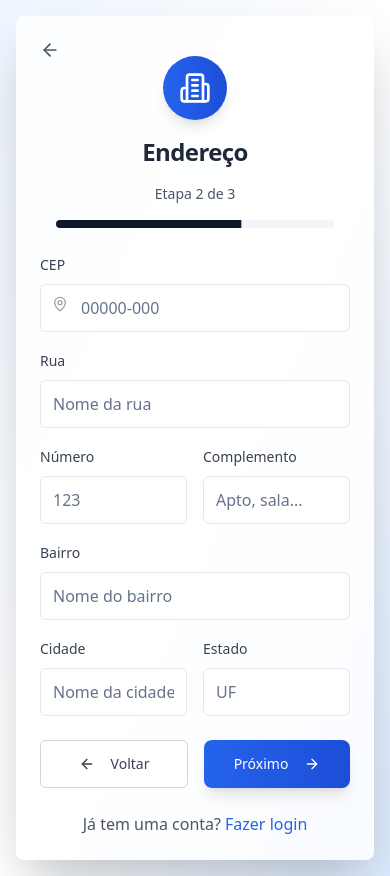
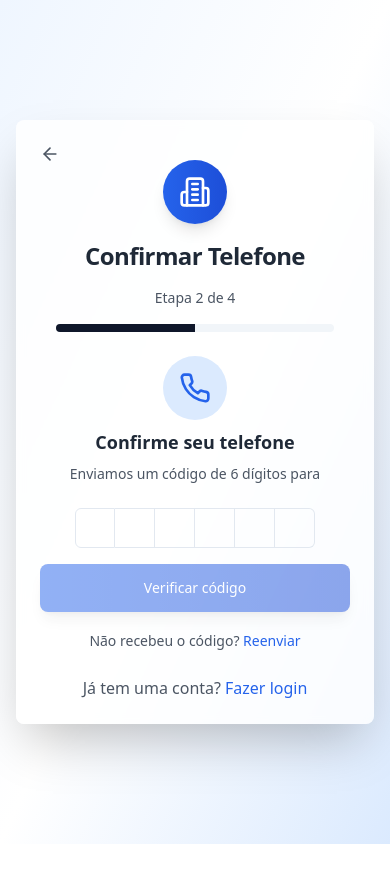
Before and after one commit to OTP-nexus/azul-login-simples-tela, a React (Vite) app: page /register/company in a window 390 px wide. Both pictures are taken after a click on the button "Próximo". After the commit the page ends 844 px from the top, so only its background shows below. Built offline with nearby package versions, Linux system fonts and the light colour scheme.

Commit message:
Add phone confirmation to company registration
Implement phone confirmation step in the company registration form.

```diff
--- a/src/components/CompanyRegistrationForm.tsx
+++ b/src/components/CompanyRegistrationForm.tsx
@@ -1,10 +1,10 @@
-
 import React, { useState } from 'react';
 import { Button } from "@/components/ui/button";
 import { Input } from "@/components/ui/input";
 import { Label } from "@/components/ui/label";
 import { Card, CardContent, CardDescription, CardHeader, CardTitle } from "@/components/ui/card";
 import { Progress } from "@/components/ui/progress";
+import { InputOTP, InputOTPGroup, InputOTPSlot } from "@/components/ui/input-otp";
 import { Eye, EyeOff, Mail, Lock, User, Phone, FileText, Building2, ArrowLeft, ArrowRight, MapPin } from 'lucide-react';
 import { useNavigate } from 'react-router-dom';
 
@@ -20,6 +20,8 @@ const CompanyRegistrationForm = () => {
   const [currentStep, setCurrentStep] = useState(1);
   const [showPassword, setShowPassword] = useState(false);
   const [isLoadingCep, setIsLoadingCep] = useState(false);
+  const [otpValue, setOtpValue] = useState("");
+  const [isVerifyingOtp, setIsVerifyingOtp] = useState(false);
   const [formData, setFormData] = useState({
     companyName: '',
     contactName: '',
@@ -37,7 +39,7 @@ const CompanyRegistrationForm = () => {
     confirmPassword: ''
   });
 
-  const totalSteps = 3;
+  const totalSteps = 4;
   const progressPercentage = (currentStep / totalSteps) * 100;
 
   const handleInputChange = (e: React.ChangeEvent<HTMLInputElement>) => {
@@ -45,6 +47,29 @@ const CompanyRegistrationForm = () => {
       ...formData,
       [e.target.name]: e.target.value
     });
+  };
+
+  const sendOtpCode = async () => {
+    console.log('Enviando código OTP para:', formData.phone);
+    // Aqui você implementaria o envio real do SMS
+    // Por enquanto, apenas simularemos o envio
+  };
+
+  const verifyOtpCode = async () => {
+    if (otpValue.length !== 6) return;
+
+    setIsVerifyingOtp(true);
+    try {
+      console.log('Verificando código OTP:', otpValue);
+      // Aqui você implementaria a verificação real do código
+      // Por enquanto, vamos simular uma verificação (aceita qualquer código de 6 dígitos)
+      await new Promise(resolve => setTimeout(resolve, 1000));
+      handleNextStep();
+    } catch (error) {
+      console.error('Erro ao verificar OTP:', error);
+    } finally {
+      setIsVerifyingOtp(false);
+    }
   };
 
   const fetchAddressByCep = async (cep: string) => {
@@ -84,6 +109,11 @@ const CompanyRegistrationForm = () => {
   };
 
   const handleNextStep = () => {
+    if (currentStep === 1) {
+      // Ao sair da primeira etapa, enviar o código OTP
+      sendOtpCode();
+    }
+
     if (currentStep < totalSteps) {
       setCurrentStep(currentStep + 1);
     }
@@ -104,8 +134,9 @@ const CompanyRegistrationForm = () => {
   const getStepTitle = () => {
     switch (currentStep) {
       case 1: return 'Dados da Empresa';
-      case 2: return 'Endereço';
-      case 3: return 'Acesso';
+      case 2: return 'Confirmar Telefone';
+      case 3: return 'Endereço';
+      case 4: return 'Acesso';
       default: return 'Cadastro';
     }
   };
@@ -210,6 +241,69 @@ const CompanyRegistrationForm = () => {
   );
 
   const renderStep2 = () => (
+    <div className="space-y-6 text-center">
+      <div className="space-y-2">
+        <div className="mx-auto w-16 h-16 bg-blue-100 rounded-full flex items-center justify-center">
+          <Phone className="w-8 h-8 text-blue-600" />
+        </div>
+        <h3 className="text-lg font-semibold text-gray-800">
+          Confirme seu telefone
+        </h3>
+        <p className="text-gray-600 text-sm">
+          Enviamos um código de 6 dígitos para<br />
+          <span className="font-medium">{formData.phone}</span>
+        </p>
+      </div>
+
+      <div className="space-y-4">
+        <div className="flex justify-center">
+          <InputOTP
+            maxLength={6}
+            value={otpValue}
+            onChange={(value) => setOtpValue(value)}
+          >
+            <InputOTPGroup>
+              <InputOTPSlot index={0} />
+              <InputOTPSlot index={1} />
+              <InputOTPSlot index={2} />
+              <InputOTPSlot index={3} />
+              <InputOTPSlot index={4} />
+              <InputOTPSlot index={5} />
+            </InputOTPGroup>
+          </InputOTP>
+        </div>
+
+        <Button
+          type="button"
+          onClick={verifyOtpCode}
+          disabled={otpValue.length !== 6 || isVerifyingOtp}
+          className="w-full h-12 bg-gradient-to-r from-blue-600 to-blue-700 hover:from-blue-700 hover:to-blue-800 text-white font-medium rounded-lg transition-all duration-200 transform hover:scale-[1.02] shadow-lg disabled:opacity-50 disabled:transform-none"
+        >
+          {isVerifyingOtp ? (
+            <div className="flex items-center gap-2">
+              <div className="animate-spin rounded-full h-4 w-4 border-b-2 border-white"></div>
+              Verificando...
+            </div>
+          ) : (
+            'Verificar código'
+          )}
+        </Button>
+
+        <div className="text-center">
+          <span className="text-gray-600 text-sm">Não recebeu o código? </span>
+          <button
+            type="button"
+            onClick={sendOtpCode}
+            className="text-blue-600 hover:text-blue-800 font-medium text-sm transition-colors"
+          >
+            Reenviar
+          </button>
+        </div>
+      </div>
+    </div>
+  );
+
+  const renderStep3 = () => (
     <div className="space-y-4">
       <div className="space-y-2">
         <Label htmlFor="cep" className="text-sm font-medium text-gray-700">
@@ -338,7 +432,7 @@ const CompanyRegistrationForm = () => {
     </div>
   );
 
-  const renderStep3 = () => (
+  const renderStep4 = () => (
     <div className="space-y-4">
       <div className="space-y-2">
         <Label htmlFor="password" className="text-sm font-medium text-gray-700">
@@ -419,7 +513,9 @@ const CompanyRegistrationForm = () => {
               {currentStep === 1 && renderStep1()}
               {currentStep === 2 && renderStep2()}
               {currentStep === 3 && renderStep3()}
+              {currentStep === 4 && renderStep4()}
 
+              {currentStep !== 2 && (
                 <div className="flex justify-between gap-4">
                   {currentStep > 1 && (
                     <Button
@@ -451,6 +547,7 @@ const CompanyRegistrationForm = () => {
                     </Button>
                   )}
                 </div>
+              )}
             </form>
 
             <div className="text-center">
```
Lines whose indentation alone changed are shown as unchanged.
